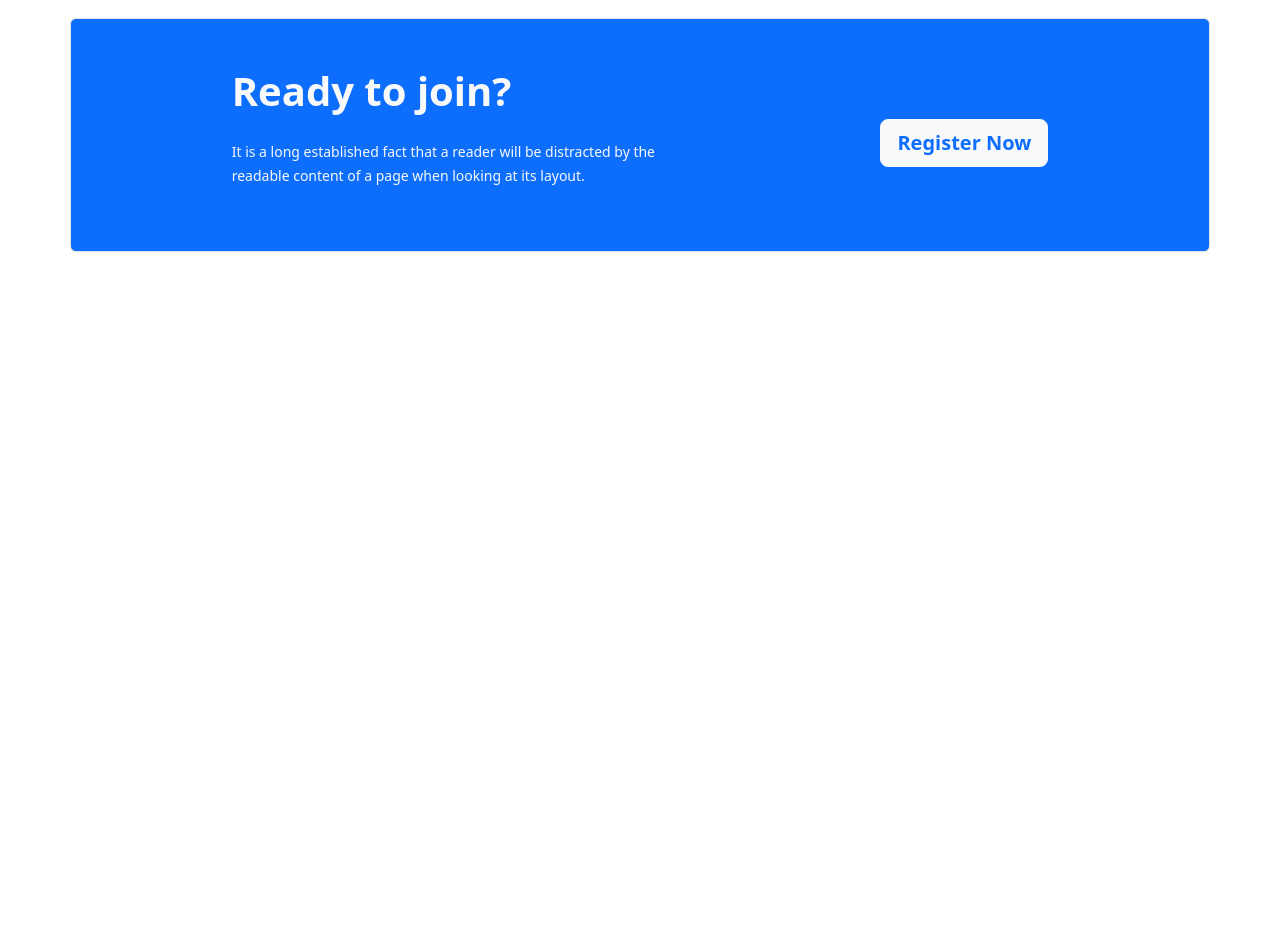
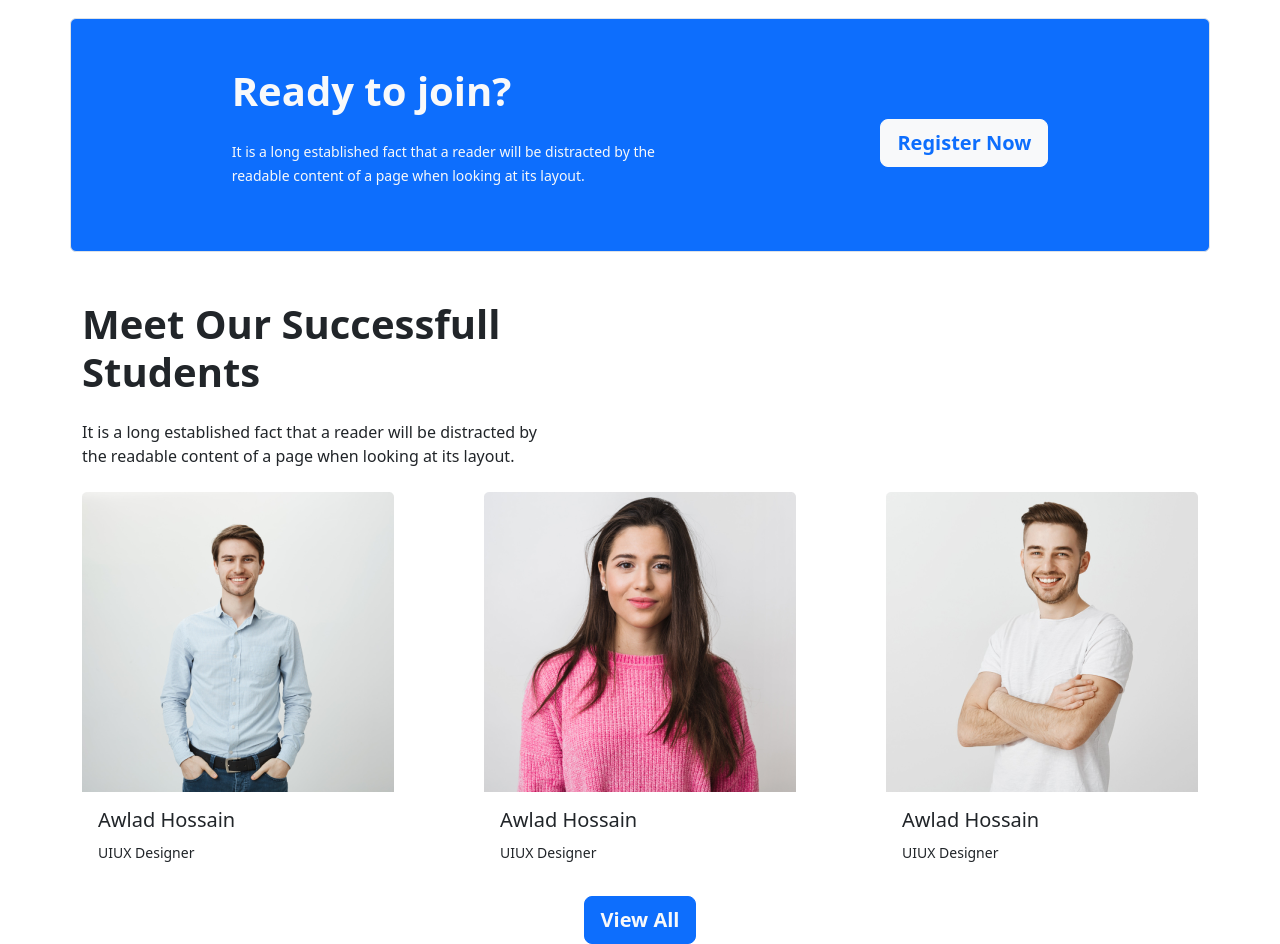
Before and after one commit to mdpervaj/JHP-TECH, a plain HTML site: page index.html in a window 1280 px wide. Shown: the part 2682-3626 px from the top of the page. Before the commit the page ends 2982 px from the top, so only its background shows below. Drawn offline with nearby package versions, Linux system fonts and the light colour scheme.

Commit message:
successful student

```diff
--- a/index.html
+++ b/index.html
@@ -155,7 +155,7 @@
           <img src="images/working.png" alt="">
         </div>
         <div class="ms-5 mt-5">
-          <h1>Explore The elearning Institute</h1>
+          <h1 class="fw-bold">Explore The elearning Institute</h1>
           <p>There are many variations of passages of Lorem Ipsum available, but the
             majority have suffered alteration in some form, by injected humour, or
             randomised words which don't look even slightly believable. If you are going
@@ -198,6 +198,45 @@
     </section>
     <!-- Ready to join section  -->
 
+    <!-- Successfull Students section start -->
+    <section>
+      <div class="container">
+        <div class="mt-5">
+          <div>
+            <h1 class="fw-bold">Meet Our Successfull <br> Students</h1>
+            <p class="mt-4">It is a long established fact that a reader will be distracted by <br> the readable content of a page when looking at its layout.</p>
+          </div>
+        </div>
+        <div class="d-flex justify-content-between mt-4">
+          <div>
+            <img class="img-fluid" src="images/student/student-1.png" alt="">
+            <h5 class="ms-3 mt-3">Awlad Hossain</h5>
+            <p class="ms-3">
+              <small>UIUX Designer</small>
+            </p>
+          </div>
+          <div>
+            <img class="img-fluid" src="images/student/student-2.png" alt="">
+            <h5 class="ms-3 mt-3">Awlad Hossain</h5>
+            <p class="ms-3">
+              <small>UIUX Designer</small>
+            </p>
+          </div>
+          <div>
+            <img class="img-fluid" src="images/student/student-3.png" alt="">
+            <h5 class="ms-3 mt-3">Awlad Hossain</h5>
+            <p class="ms-3">
+              <small>UIUX Designer</small>
+            </p>
+          </div>
+        </div>
+        <div class="d-flex justify-content-center">
+          <button type="button" class="btn btn-primary text-light fw-semibold btn-lg mt-3">View All</button>
+        </div>
+      </div>
+    </section>
+    <!-- Successfull Students section end -->
+
     <script src="https://cdn.jsdelivr.net/npm/bootstrap@5.2.0/dist/js/bootstrap.bundle.min.js" integrity="sha384-A3rJD856KowSb7dwlZdYEkO39Gagi7vIsF0jrRAoQmDKKtQBHUuLZ9AsSv4jD4Xa" crossorigin="anonymous"></script>
   </body>
 </html>
```
